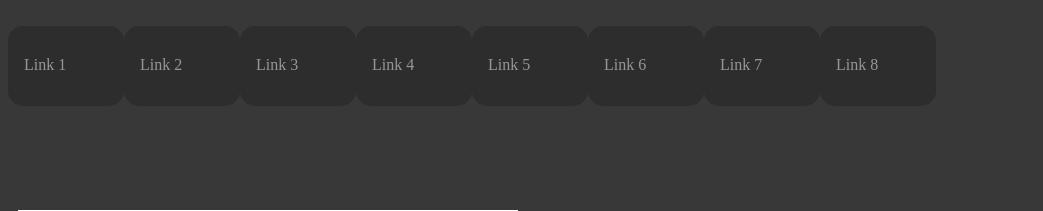
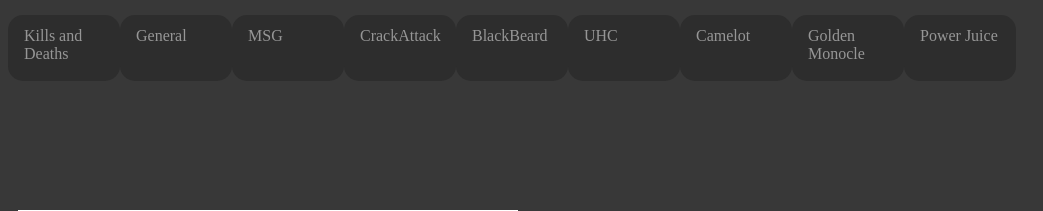
Before and after one commit to leoa9001/PMCStats, a PHP site: page /stats/rio9001/index.html in a window 1280 px wide. Shown: the part 510-721 px from the top of the page, without its empty margins (0-1043 px from the left). Run offline with PHP 8.4, Linux system fonts and the light colour scheme.

Commit message:
Added tab names and did some css.

```diff
--- a/css/stylesheet.css
+++ b/css/stylesheet.css
@@ -56,9 +56,11 @@ Stats Navigation Bar
 }
 
 li .stats-link {
-	padding: 30px 0 8px 16px;
+	padding: 12px 16px 12px 16px;
+	margin-top: 5px;
+	margin-bottom: 5px;
 	display: block;
-	width: 100px;
+	width: 80px;
 	height: 42px;
 	text-decoration: none;
 	background-color: rgb(45, 45, 45);
--- a/stats/rio9001/index.html
+++ b/stats/rio9001/index.html
@@ -18,20 +18,15 @@
 		</div>
 		<div id = "stats-nav">
 			<ul id = "stats-list">
-				<!-- <li><a href="#" id = "0" class = "stats-link">Link 1</a></li>
-				<li><a href="#" id = "1" class = "stats-link">Link 2</a></li>
-				<li><a href="#" id = "2" class = "stats-link">Link 3</a></li>
-				<li><a href="#" id = "3" class = "stats-link">Link 4</a></li>
-				<li><a href="#" id = "4" class = "stats-link">Link 5</a></li>
-				<li><a href="#" id = "5" class = "stats-link">Link 6</a></li> -->
-				<li><p id = "0" class = "stats-link">Link 1</p></li>
-				<li><p id = "1" class = "stats-link">Link 2</p></li>
-				<li><p id = "2" class = "stats-link">Link 3</p></li>
-				<li><p id = "3" class = "stats-link">Link 4</p></li>
-				<li><p id = "4" class = "stats-link">Link 5</p></li>
-				<li><p id = "5" class = "stats-link">Link 6</p></li>
-				<li><p id = "6" class = "stats-link">Link 7</p></li>
-				<li><p id = "7" class = "stats-link">Link 8</p></li>
+				<li><p id = "0" class = "stats-link">Kills and Deaths</p></li>
+				<li><p id = "1" class = "stats-link">General</p></li>
+				<li><p id = "2" class = "stats-link">MSG</p></li>
+				<li><p id = "3" class = "stats-link">CrackAttack</p></li>
+				<li><p id = "4" class = "stats-link">BlackBeard</p></li>
+				<li><p id = "5" class = "stats-link">UHC</p></li>
+				<li><p id = "6" class = "stats-link">Camelot</p></li>
+				<li><p id = "7" class = "stats-link">Golden Monocle</p></li>
+				<li><p id = "8" class = "stats-link">Power Juice</p></li>
 			</ul>
 		</div>
 		<div id = "stats">
@@ -59,6 +54,9 @@
 			<div id = "7" class = "stats-content hide">
 				7
 			</div>
+			<div id = "8" class = "stats-content hide">
+				8
+			</div>
 		</div>
 	</div>
 	<script type = "text/javascript" src = "../../js/jquery-1.12.3.min.js"></script>
```
